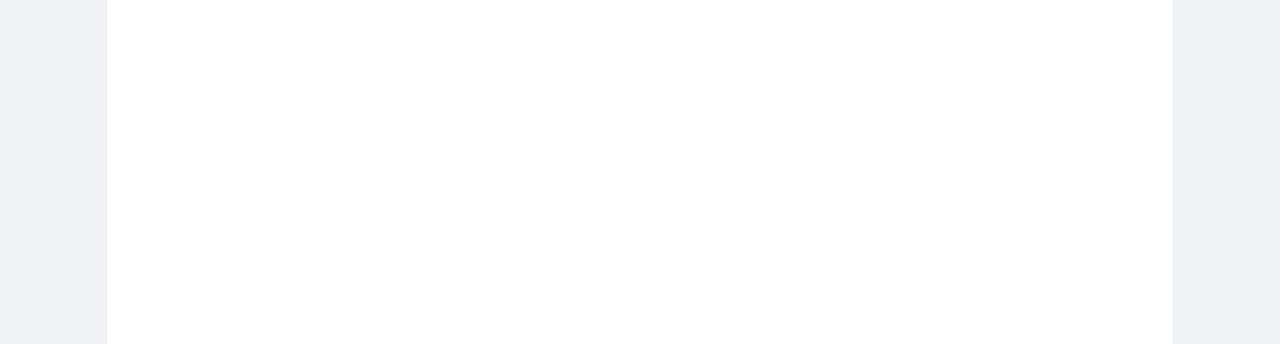
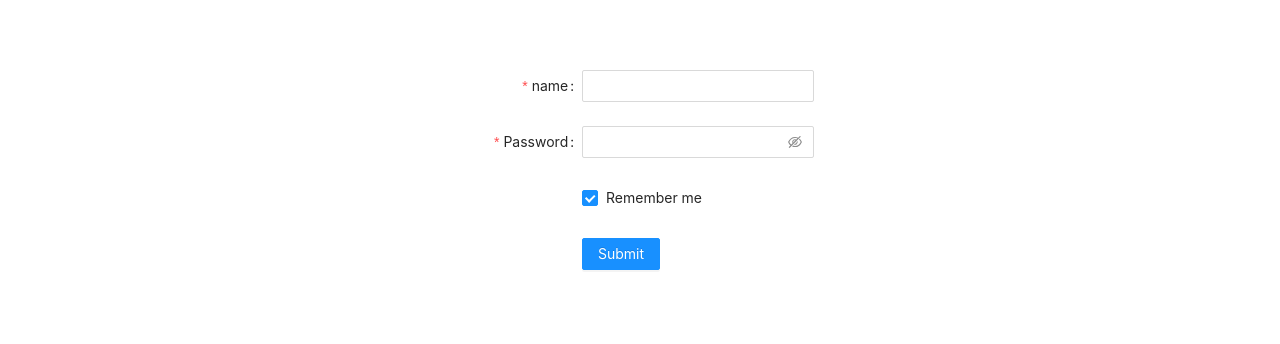
Before and after one commit to pencil123/fund-front, a React (Create React App) app: page /login in a window 1280 px wide. Shown: the part 218-562 px from the top of the page. Built offline with nearby package versions, Linux system fonts and the light colour scheme; no server answers.

Commit message:
添加用户认证

```diff
--- a/src/App.js
+++ b/src/App.js
@@ -1,12 +1,14 @@
 import React from "react";
 import { Switch, Route, BrowserRouter } from "react-router-dom";
 import Index from "./page/Index";
+import Login from "./page/Login";
 import "./antd.min.css";
 import "./static/commons.css";
 function App() {
   return (
     <BrowserRouter>
       <Switch>
+        <Route path="/login" component={Login} />
         <Route path="/" component={Index} />
       </Switch>
     </BrowserRouter>
--- /dev/null
+++ b/src/page/Login/index.jsx
@@ -0,0 +1,103 @@
+import React, { Component } from "react";
+import requst from "../../util/request";
+import { Form, Input, Button, Checkbox, Row, Col, message } from "antd";
+export class index extends Component {
+  async onFinish(values) {
+    let path = "user/login";
+    try {
+      let res = await requst.post(path, {
+        name: values.name,
+        password: values.password,
+      });
+      console.log("相应数据：" + res);
+      if (!res) {
+        message.error("登录失败");
+      } else {
+        window.location.href = "/";
+      }
+    } catch (err) {
+      console.error(err);
+    }
+    console.log("Success:", values);
+  }
+  onFinishFailed = (errorInfo) => {
+    console.log("Failed:", errorInfo);
+  };
+
+  render() {
+    return (
+      <Row
+        type="flex"
+        justify="center"
+        align="middle"
+        style={{ minHeight: "100vh" }}
+      >
+        <Col>
+          <Form
+            name="basic"
+            labelCol={{
+              span: 8,
+            }}
+            wrapperCol={{
+              span: 16,
+            }}
+            initialValues={{
+              remember: true,
+            }}
+            onFinish={this.onFinish}
+            onFinishFailed={this.onFinishFailed}
+            autoComplete="off"
+          >
+            <Form.Item
+              label="name"
+              name="name"
+              rules={[
+                {
+                  required: true,
+                  message: "Please input your username!",
+                },
+              ]}
+            >
+              <Input />
+            </Form.Item>
+            <Form.Item
+              label="Password"
+              name="password"
+              rules={[
+                {
+                  required: true,
+                  message: "Please input your password!",
+                },
+              ]}
+            >
+              <Input.Password />
+            </Form.Item>
+            <Form.Item
+              name="remember"
+              valuePropName="checked"
+              wrapperCol={{
+                offset: 8,
+                span: 16,
+              }}
+            >
+              <Checkbox>Remember me</Checkbox>
+            </Form.Item>
+
+            <Form.Item
+              wrapperCol={{
+                offset: 8,
+                span: 16,
+              }}
+            >
+              <Button type="primary" htmlType="submit">
+                Submit
+              </Button>
+            </Form.Item>
+          </Form>
+        </Col>
+      </Row>
+    );
+  }
+}
+
+export default index;
--- a/src/util/interceptor.js
+++ b/src/util/interceptor.js
@@ -34,16 +34,9 @@ service.interceptors.request.use((config) => {
 // 返回拦截
 service.interceptors.response.use(
   (response) => {
-    // 获取接口返回结果
     const res = response.data;
     // code为0，直接把结果返回回去，这样前端代码就不用在获取一次data.
     if (res.code === 0) {
-      return res;
-    } else if (response.status === 401) {
-      // 10000假设是未登录状态码
-      message.warning(res.message);
-      // 也可使用router进行跳转
-      window.location.href = "/#/login";
       return res;
     } else {
       // 错误显示可在service中控制，因为某些场景我们不想要展示错误
@@ -51,7 +44,13 @@ service.interceptors.response.use(
       return res;
     }
   },
-  () => {
+  (error) => {
+    if (error.response.status === 403) {
+      // 也可使用router进行跳转
+      window.location.href = "/login";
+      message.error("请登录");
+      return;
+    }
     message.error("网络请求异常，请稍后重试!");
   }
 );
```
